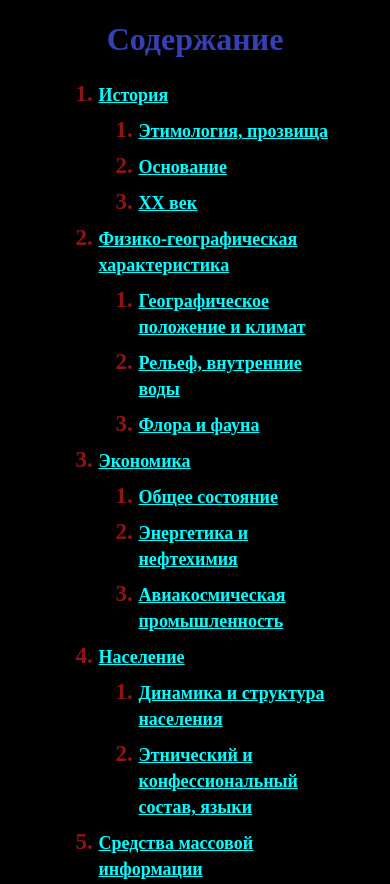
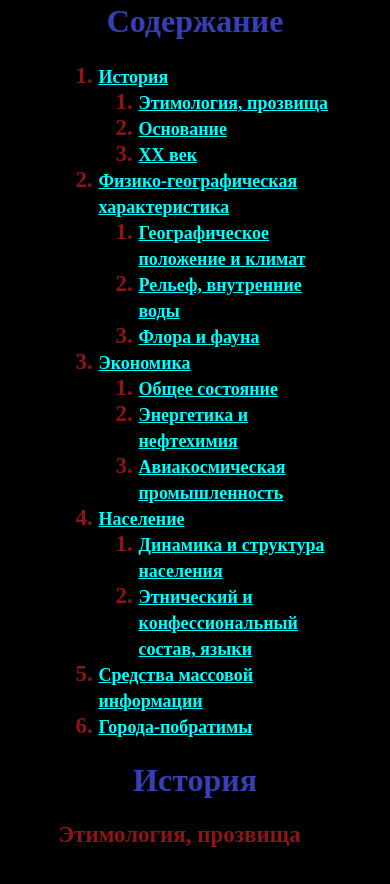
Before and after one commit to bil-project/sam_hustan, a plain HTML site: page index.html in a window 390 px wide. Shown: the part 1380-2264 px from the top of the page. Drawn offline with Linux system fonts and the light colour scheme.

Commit message:
Update style.css

```diff
--- a/style.css
+++ b/style.css
@@ -54,23 +54,4 @@ figure img {
     display: block;
     width: 350px;
 }
-@media (max-width: 768px) {
-    body {
-      font-size: 14px;   /* чуть меньше шрифт */
-      padding: 10px;
-    }
-
-    .container {
-      max-width: 100%;   /* контейнер растягивается на весь экран */
-      padding: 0 10px;
-    }
-
-    ol {
-      flex-direction: column; /* меню в колонку */
-      align-items: center;
-    }
-
-    li {
-      margin: 10px 0;
-    }
-  }
+@media (max-width: 768px)
```
